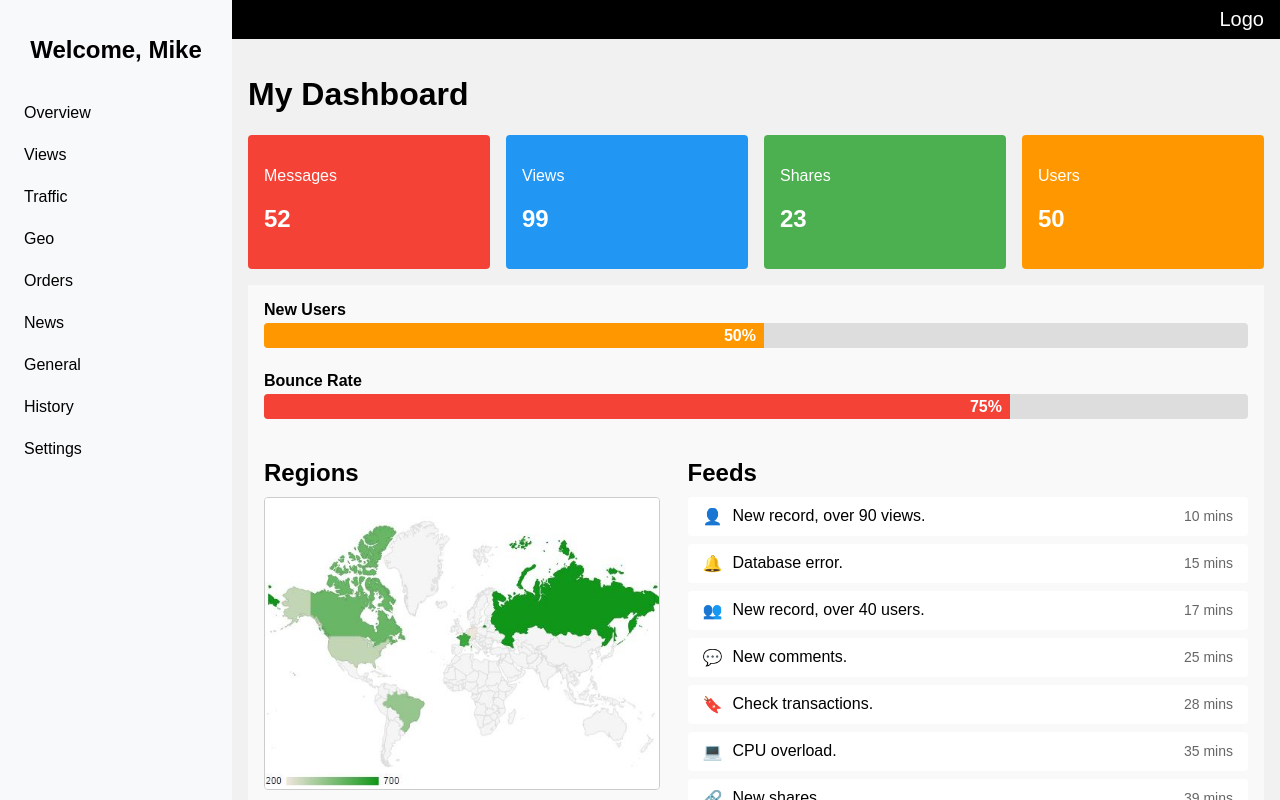
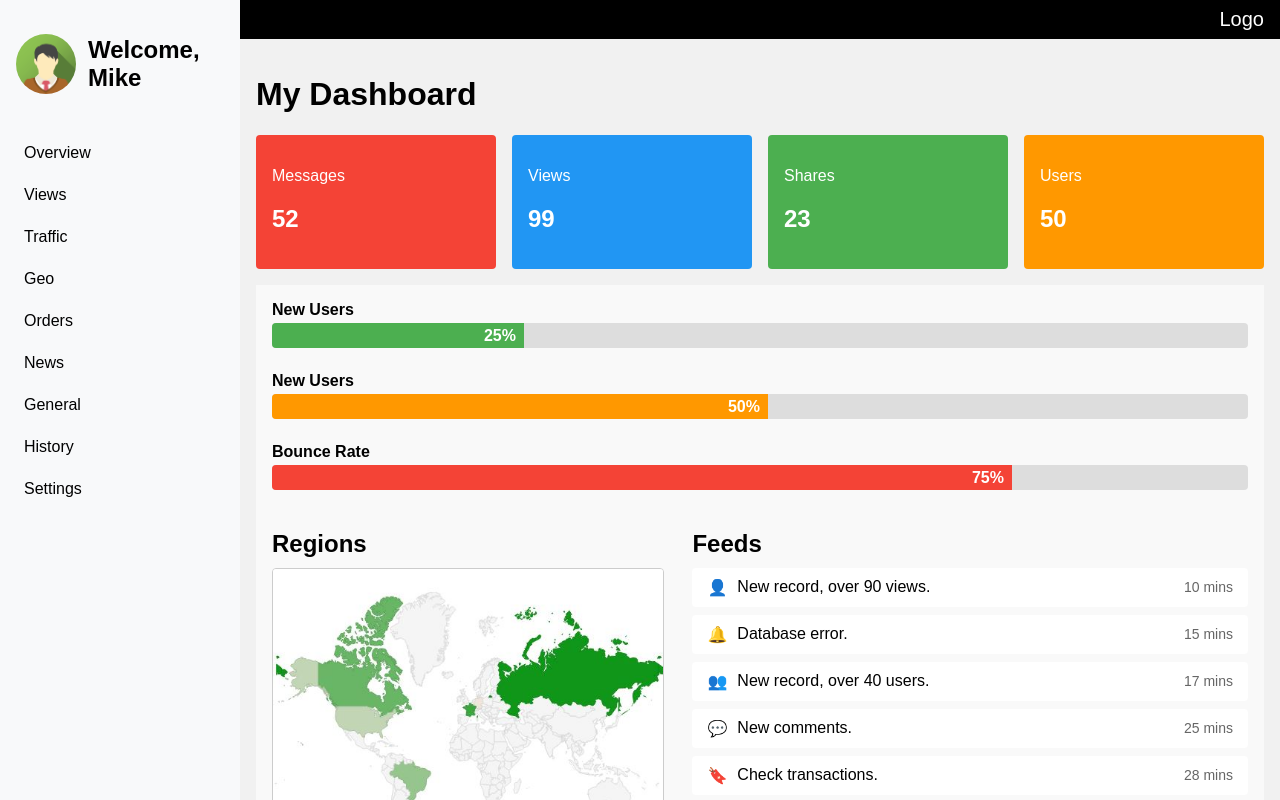
Before and after one commit to Jaeho777/clone-code, a React (Create React App) app: page / in a window 1280 px wide. Shown: the top 800 px of the page. Built offline with nearby package versions, Linux system fonts and the light colour scheme.

Commit message:
feat: 바 숫자 수정

```diff
--- a/src/components/Overview.css
+++ b/src/components/Overview.css
@@ -33,6 +33,11 @@
     color: #fff;
     font-weight: bold;
   }
+
+  .green .bar-fill {
+    background-color: #4caf50;
+  }
+
   .orange .bar-fill {
     background-color: #ff9800;
   }
@@ -149,7 +154,7 @@
     font-weight: bold;
     border-radius: 4px 4px 0 0;
   }
-  .green {
+  .green-1 {
     background-color: #4caf50;
   }
   .dashboard-footer {
--- a/src/components/Overview.js
+++ b/src/components/Overview.js
@@ -28,6 +28,15 @@ function Overview() {
   return (
     <div className="overview-container">
       <div className="bars-section">
+      <div className="bar-block">
+          <label>New Users</label>
+          <div className="bar green">
+            <div className="bar-fill" style={{ width: "25%" }}>
+              25%
+            </div>
+          </div>
+        </div>
+
         <div className="bar-block">
           <label>New Users</label>
           <div className="bar orange">
@@ -190,7 +199,7 @@ function FooterStats() {
   return (
     <div className="footer-stats">
       <div className="footer-stats-column demo">
-        <div className="footer-stats-bar green">Demographic</div>
+        <div className="footer-stats-bar green-1">Demographic</div>
         <ul>
           <li>Language</li>
           <li>Country</li>
--- a/src/components/Sidebar.css
+++ b/src/components/Sidebar.css
@@ -1,31 +1,59 @@
 .sidebar {
-    width: 200px;
+  width: 240px;
   background-color: #f8f9fa;
   padding: 16px;
+  box-sizing: border-box;
 }
+
 .sidebar-header {
-    text-align: center;
-    margin-bottom: 32px;
+  display: flex;
+  align-items: center;
+  margin-bottom: 24px;
 }
+
+.avatar {
+  width: 60px;
+  height: 60px;
+  border-radius: 50%;
+  margin-right: 12px;
+}
+
+.header-text {
+  display: flex;
+  flex-direction: column;
+  justify-content: center;
+}
+
+
+.header-icons {
+  display: flex;
+  gap: 12px;
+  font-size: 20px;
+}
+
 .menu {
   list-style: none;
   padding: 0;
   margin: 0;
 }
+
 .menu li {
   margin: 8px 0;
   cursor: pointer;
   padding: 8px;
   border-radius: 4px;
 }
+
 .menu li:hover {
   background-color: #e3e3e3;
 }
+
 @media (max-width: 1200px) {
   .sidebar {
-      width: 180px;
+    width: 200px;
   }
 }
+
 @media (max-width: 992px) {
   .sidebar {
     width: 100%;
@@ -40,6 +68,7 @@
     margin: 0;
   }
 }
+
 @media (max-width: 768px) {
   .menu li {
     font-size: 14px;
--- a/src/components/Sidebar.js
+++ b/src/components/Sidebar.js
@@ -5,8 +5,18 @@ function Sidebar() {
   return (
     <div className="sidebar">
       <div className="sidebar-header">
-        <h2>Welcome, Mike</h2>
+        <img
+          className="avatar"
+          src="/components/w3school/avatar2.png"
+        />
+        <div className="header-text">
+          <h2>Welcome, Mike</h2>
+          <div className="header-icons">
+
+          </div>
+        </div>
       </div>
+
       <ul className="menu">
         <li>Overview</li>
         <li>Views</li>
```
Lines whose indentation alone changed are shown as unchanged.
